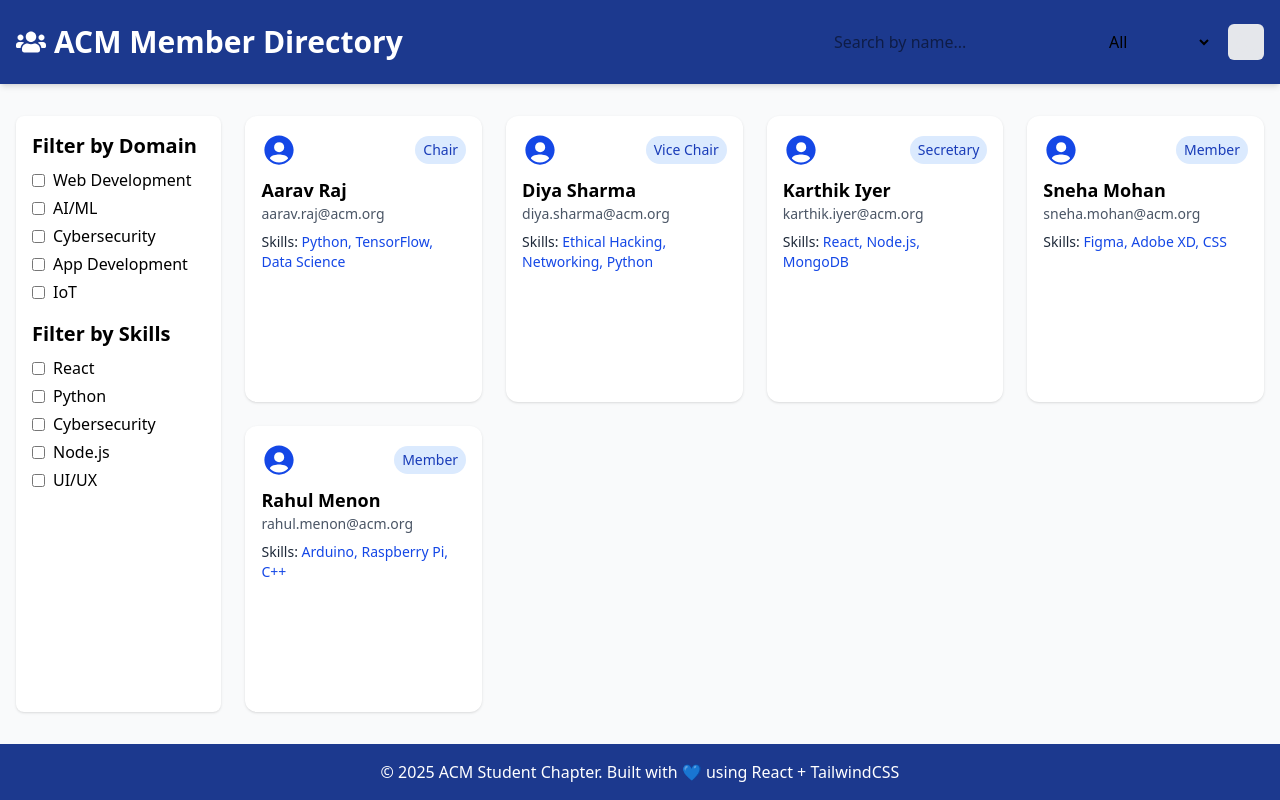
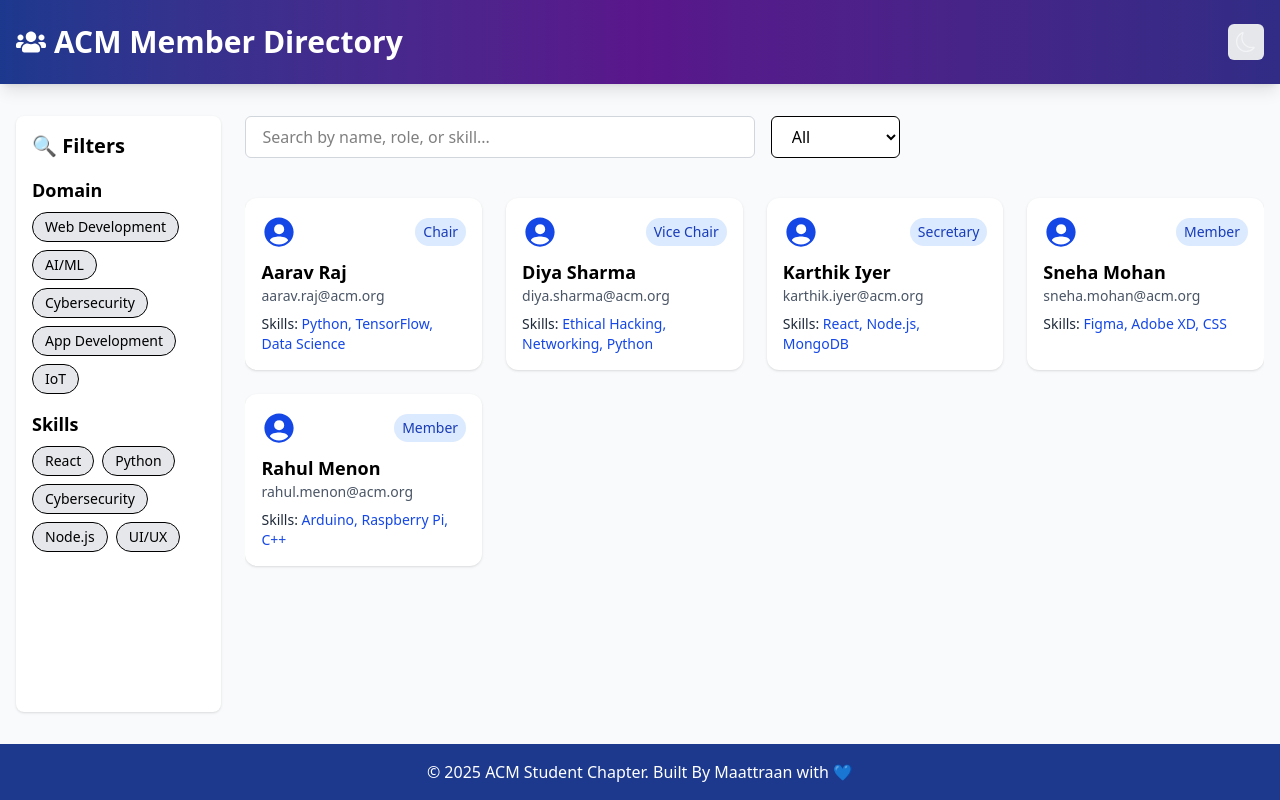
Before and after one commit to unknownhackerworld/ACM-Directory, a React (Vite) app: page / in a window 1280 px wide. Built offline with nearby package versions, Linux system fonts and the light colour scheme.

Commit message:
Working -  18:48- 07-07-2025

```diff
--- a/src/App.jsx
+++ b/src/App.jsx
@@ -1,9 +1,9 @@
 import React, { useState, useMemo, useEffect } from 'react';
-import { useNavigate } from 'react-router-dom';
+import { useNavigate, useLocation } from 'react-router-dom';
 import membersData from './data/members.json';
 import { IoPersonCircleSharp } from 'react-icons/io5';
 import Navbar from './components/Navbar';
-import './index.css'
+import './index.css';
 
 const roles = ['All', 'Chair', 'Vice Chair', 'Secretary', 'Member'];
 const domains = ['Web Development', 'AI/ML', 'Cybersecurity', 'App Development', 'IoT'];
@@ -14,10 +14,10 @@ export default function App() {
   const [selectedRole, setSelectedRole] = useState('All');
   const [selectedDomains, setSelectedDomains] = useState([]);
   const [selectedSkills, setSelectedSkills] = useState([]);
-  const [darkMode, setDarkMode] = useState(() => {
-    return localStorage.getItem('theme') === 'dark';
-  });
+  const [darkMode, setDarkMode] = useState(() => localStorage.getItem('theme') === 'dark');
+
   const navigate = useNavigate();
+  const location = useLocation();
 
   useEffect(() => {
     if (darkMode) {
@@ -47,49 +47,101 @@ export default function App() {
 
   return (
     <div className="flex flex-col min-h-screen bg-gray-50 dark:bg-gray-900 dark:text-white transition-colors duration-300">
-      <Navbar
-        searchQuery={searchQuery}
-        setSearchQuery={setSearchQuery}
-        selectedRole={selectedRole}
-        setSelectedRole={setSelectedRole}
-        darkMode={darkMode}
-        setDarkMode={setDarkMode}
-      />
+      <Navbar />
 
-      {/* Main Content with Sidebar Filter */}
+      {/* Main Content */}
       <div className="flex flex-grow container mx-auto px-4 py-8 gap-6">
         {/* Sidebar Filters */}
         <aside className="w-full md:w-56 lg:w-64 bg-white dark:bg-gray-800 p-4 rounded-lg shadow">
-          <h2 className="text-xl font-semibold mb-2">Filter by Domain</h2>
+          <h2 className="text-xl font-semibold mb-4 flex items-center gap-2">🔍 Filters</h2>
+
+          <h3 className="text-lg font-semibold mb-2">Domain</h3>
+          <div className="flex flex-wrap gap-2 mb-4">
             {domains.map(domain => (
-            <label key={domain} className="flex items-center space-x-2 mb-1">
-              <input
-                type="checkbox"
-                checked={selectedDomains.includes(domain)}
-                onChange={() => handleToggle(domain, selectedDomains, setSelectedDomains)}
-              />
-              <span>{domain}</span>
-            </label>
+              <button
+                key={domain}
+                onClick={() => handleToggle(domain, selectedDomains, setSelectedDomains)}
+                className={`px-3 py-1 rounded-full text-sm border transition ${selectedDomains.includes(domain)
+                  ? 'bg-blue-600 text-white border-blue-700'
+                  : 'bg-gray-200 dark:bg-gray-700 text-black dark:text-white'
+                  }`}
+              >
+                {domain}
+              </button>
             ))}
-          <h2 className="text-xl font-semibold mt-4 mb-2">Filter by Skills</h2>
+          </div>
+
+          <h3 className="text-lg font-semibold mb-2">Skills</h3>
+          <div className="flex flex-wrap gap-2">
             {skillsList.map(skill => (
-            <label key={skill} className="flex items-center space-x-2 mb-1">
-              <input
-                type="checkbox"
-                checked={selectedSkills.includes(skill)}
-                onChange={() => handleToggle(skill, selectedSkills, setSelectedSkills)}
-              />
-              <span>{skill}</span>
-            </label>
+              <button
+                key={skill}
+                onClick={() => handleToggle(skill, selectedSkills, setSelectedSkills)}
+                className={`px-3 py-1 rounded-full text-sm border transition ${selectedSkills.includes(skill)
+                  ? 'bg-blue-600 text-white border-blue-700'
+                  : 'bg-gray-200 dark:bg-gray-700 text-black dark:text-white'
+                  }`}
+              >
+                {skill}
+              </button>
             ))}
+          </div>
         </aside>
 
-        {/* Members Grid */}
-        <main className="grid sm:grid-cols-1 md:grid-cols-2 lg:grid-cols-3 xl:grid-cols-4 gap-6 flex-grow">
+        {/* Main Panel */}
+        <main className="flex-grow overflow-hidden">
+          {/* Search Bar - Only on Home Page */}
+          {location.pathname === '/' && (
+            <div className="relative mb-6 w-full flex flex-col md:flex-row gap-4 md:items-center">
+              {/* Search Input */}
+              <div className="relative w-full md:w-1/2">
+                <input
+                  type="text"
+                  placeholder="Search by name, role, or skill..."
+                  className="w-full px-4 py-2 rounded-md border border-gray-300 dark:border-gray-600 bg-white focus:outline-0 dark:bg-gray-700 text-black dark:text-white"
+                  value={searchQuery}
+                  onChange={(e) => setSearchQuery(e.target.value)}
+                />
+                {/* Dropdown Suggestions */}
+
+              </div>
+
+              {/* Role Dropdown */}
+              <select
+                className="px-4 py-2 rounded-md border dark:border-gray-700 bg-white dark:bg-gray-700 text-black dark:text-white"
+                value={selectedRole}
+                onChange={(e) => setSelectedRole(e.target.value)}
+              >
+                {roles.map(role => (
+                  <option key={role}>{role}</option>
+                ))}
+              </select>
+            </div>
+          )}
+
+
+          {/* Tags */}
+          <div className="mb-4 flex flex-wrap gap-2">
+            {selectedDomains.map(domain => (
+              <span key={domain} className="bg-blue-100 dark:bg-blue-800 text-blue-800 dark:text-blue-100 px-3 py-1 rounded-full flex items-center gap-2">
+                <button onClick={() => handleToggle(domain, selectedDomains, setSelectedDomains)} className="text-lg font-bold hover:text-red-500">×</button>
+                {domain}
+              </span>
+            ))}
+            {selectedSkills.map(skill => (
+              <span key={skill} className="bg-blue-100 dark:bg-blue-800 text-blue-800 dark:text-blue-100 px-3 py-1 rounded-full flex items-center gap-2">
+                <button onClick={() => handleToggle(skill, selectedSkills, setSelectedSkills)} className="text-lg font-bold hover:text-red-500">×</button>
+                {skill}
+              </span>
+            ))}
+          </div>
+
+          {/* Member Cards */}
+          <div className="grid sm:grid-cols-1 md:grid-cols-2 lg:grid-cols-3 xl:grid-cols-4 gap-6">
             {filteredMembers.map(member => (
               <div
                 key={member.id}
-              className="bg-white dark:bg-gray-800 p-4 rounded-xl shadow hover:shadow-xl cursor-pointer transition"
+                className="bg-white dark:bg-gray-800 p-4 rounded-xl shadow hover:shadow-xl cursor-pointer transition overflow-hidden"
                 onClick={() => navigate(`/member/${member.id}`)}
               >
                 <div className="flex items-center justify-between">
@@ -105,12 +157,13 @@ export default function App() {
                 </p>
               </div>
             ))}
+          </div>
         </main>
       </div>
 
       {/* Footer */}
       <footer className="bg-blue-900 dark:bg-gray-800 text-white text-center py-4 mt-auto">
-        <p>© 2025 ACM Student Chapter. Built with 💙 using React + TailwindCSS</p>
+        <p>© 2025 ACM Student Chapter. Built By Maattraan with 💙</p>
       </footer>
     </div>
   );
--- a/src/components/Navbar.jsx
+++ b/src/components/Navbar.jsx
@@ -1,38 +1,40 @@
-// src/components/Navbar.jsx
-import React from 'react';
+import React, { useState, useEffect } from 'react';
 import { FaUsers } from 'react-icons/fa';
 import { BsSun, BsMoon } from 'react-icons/bs';
+import { useNavigate, useLocation } from 'react-router-dom';
 
-export default function Navbar({ searchQuery, setSearchQuery, selectedRole, setSelectedRole, darkMode, setDarkMode }) {
-  const roles = ['All', 'Chair', 'Vice Chair', 'Secretary', 'Member'];
+export default function Navbar() {
+  const [darkMode, setDarkMode] = useState(() => localStorage.getItem('theme') === 'dark');
+  const navigate = useNavigate();
+  const location = useLocation();
+
+  useEffect(() => {
+    if (darkMode) {
+      document.documentElement.classList.add('dark');
+      localStorage.setItem('theme', 'dark');
+    } else {
+      document.documentElement.classList.remove('dark');
+      localStorage.setItem('theme', 'light');
+    }
+  }, [darkMode]);
 
   return (
-    <header className="bg-blue-900 dark:bg-gray-800 text-white py-6 shadow-md">
-      <div className="container mx-auto px-4 flex flex-col md:flex-row items-center justify-between gap-4">
-        <h1 className="text-3xl font-bold flex items-center gap-2">
-          <FaUsers className="text-white" /> ACM Member Directory
+    <header className="bg-gradient-to-r from-blue-900 via-purple-900 to-indigo-900 dark:from-gray-900 dark:via-gray-800 dark:to-gray-900 text-white py-6 shadow-lg z-50 relative">
+      <div className="container mx-auto px-4 flex items-center justify-between">
+        <h1
+          className="text-2xl md:text-3xl font-bold flex items-center gap-2 cursor-pointer hover:text-purple-300 transition"
+          onClick={() => navigate('/')}
+        >
+          <FaUsers /> ACM Member Directory
         </h1>
-        <div className="flex flex-wrap gap-4 items-center">
-          <input
-            type="text"
-            placeholder="Search by name..."
-            className="px-3 py-1 rounded-md text-black dark:text-white dark:bg-gray-700"
-            value={searchQuery}
-            onChange={(e) => setSearchQuery(e.target.value)}
-          />
-          <select
-            className="px-3 py-1 rounded-md text-black dark:text-white dark:bg-gray-700"
-            value={selectedRole}
-            onChange={(e) => setSelectedRole(e.target.value)}
+
+        <div className="flex items-center gap-4">
+          <button
+            onClick={() => setDarkMode(prev => !prev)}
+            className="text-xl p-2 rounded-md bg-gray-200 dark:bg-gray-700 hover:bg-gray-300 dark:hover:bg-gray-600 transition"
+            title="Toggle Dark Mode"
           >
-            {roles.map(role => <option key={role}>{role}</option>)}
-          </select>
-          <button
-            onClick={() => setDarkMode(!darkMode)}
-            className="text-xl p-2 rounded-md bg-gray-200 dark:bg-gray-700 hover:bg-gray-300 dark:hover:bg-gray-600"
-            aria-label="Toggle Theme"
-          >
-            {darkMode ? <BsSun className="text-yellow-400" /> : <BsMoon className="text-gray-200" />}
+            {darkMode ? <BsSun className="text-yellow-400" /> : <BsMoon className="text-gray-100" />}
           </button>
         </div>
       </div>
--- a/src/data/members.json
+++ b/src/data/members.json
@@ -3,60 +3,60 @@
     "id": 1,
     "name": "Aarav Raj",
     "role": "Chair",
+    "gender": "boy",
     "email": "aarav.raj@acm.org",
     "phone": "+91-9876543210",
     "dob": "2003-08-15",
     "address": "Chennai, Tamil Nadu",
     "domain": "AI/ML",
-    "skills": ["Python", "TensorFlow", "Data Science"],
-    "image": "https://via.placeholder.com/250x250.png?text=Aarav"
+    "skills": ["Python", "TensorFlow", "Data Science"]
   },
   {
     "id": 2,
     "name": "Diya Sharma",
     "role": "Vice Chair",
+    "gender": "girl",
     "email": "diya.sharma@acm.org",
     "phone": "+91-9876501234",
     "dob": "2002-05-20",
     "address": "Coimbatore, Tamil Nadu",
     "domain": "Cybersecurity",
-    "skills": ["Ethical Hacking", "Networking", "Python"],
-    "image": "https://via.placeholder.com/250x250.png?text=Diya"
+    "skills": ["Ethical Hacking", "Networking", "Python"]
   },
   {
     "id": 3,
     "name": "Karthik Iyer",
     "role": "Secretary",
+    "gender": "boy",
     "email": "karthik.iyer@acm.org",
     "phone": "+91-9944123456",
     "dob": "2001-12-02",
     "address": "Madurai, Tamil Nadu",
     "domain": "Web Development",
-    "skills": ["React", "Node.js", "MongoDB"],
-    "image": "https://via.placeholder.com/250x250.png?text=Karthik"
+    "skills": ["React", "Node.js", "MongoDB"]
   },
   {
     "id": 4,
     "name": "Sneha Mohan",
     "role": "Member",
+    "gender": "girl",
     "email": "sneha.mohan@acm.org",
     "phone": "+91-9844032109",
     "dob": "2004-03-18",
     "address": "Trichy, Tamil Nadu",
     "domain": "UI/UX",
-    "skills": ["Figma", "Adobe XD", "CSS"],
-    "image": "https://via.placeholder.com/250x250.png?text=Sneha"
+    "skills": ["Figma", "Adobe XD", "CSS"]
   },
   {
     "id": 5,
     "name": "Rahul Menon",
     "role": "Member",
+    "gender": "boy",
     "email": "rahul.menon@acm.org",
     "phone": "+91-9811123456",
     "dob": "2000-09-25",
     "address": "Salem, Tamil Nadu",
     "domain": "IoT",
-    "skills": ["Arduino", "Raspberry Pi", "C++"],
-    "image": "https://via.placeholder.com/250x250.png?text=Rahul"
+    "skills": ["Arduino", "Raspberry Pi", "C++"]
   }
 ]
--- a/src/main.jsx
+++ b/src/main.jsx
@@ -1,16 +1,16 @@
+// src/main.jsx
 import React from 'react';
 import ReactDOM from 'react-dom/client';
 import { BrowserRouter, Routes, Route } from 'react-router-dom';
 import App from './App';
 import MemberProfile from './pages/MemberProfile';
+import './index.css';
 
 ReactDOM.createRoot(document.getElementById('root')).render(
-  <React.StrictMode>
-    <BrowserRouter>
-      <Routes>
-        <Route path='/' element={<App />} />
-        <Route path='/member/:id' element={<MemberProfile />} />
-      </Routes>
-    </BrowserRouter>
-  </React.StrictMode>
+  <BrowserRouter>
+    <Routes>
+      <Route path="/" element={<App />} />
+      <Route path="/member/:id" element={<MemberProfile />} />
+    </Routes>
+  </BrowserRouter>
 );
```
Also changed, not shown: src/components/FilterSelect.jsx (added, +20 -0 lines), src/pages/MemberProfile.jsx (+73 -21 lines). Lines whose indentation alone changed are shown as unchanged.
